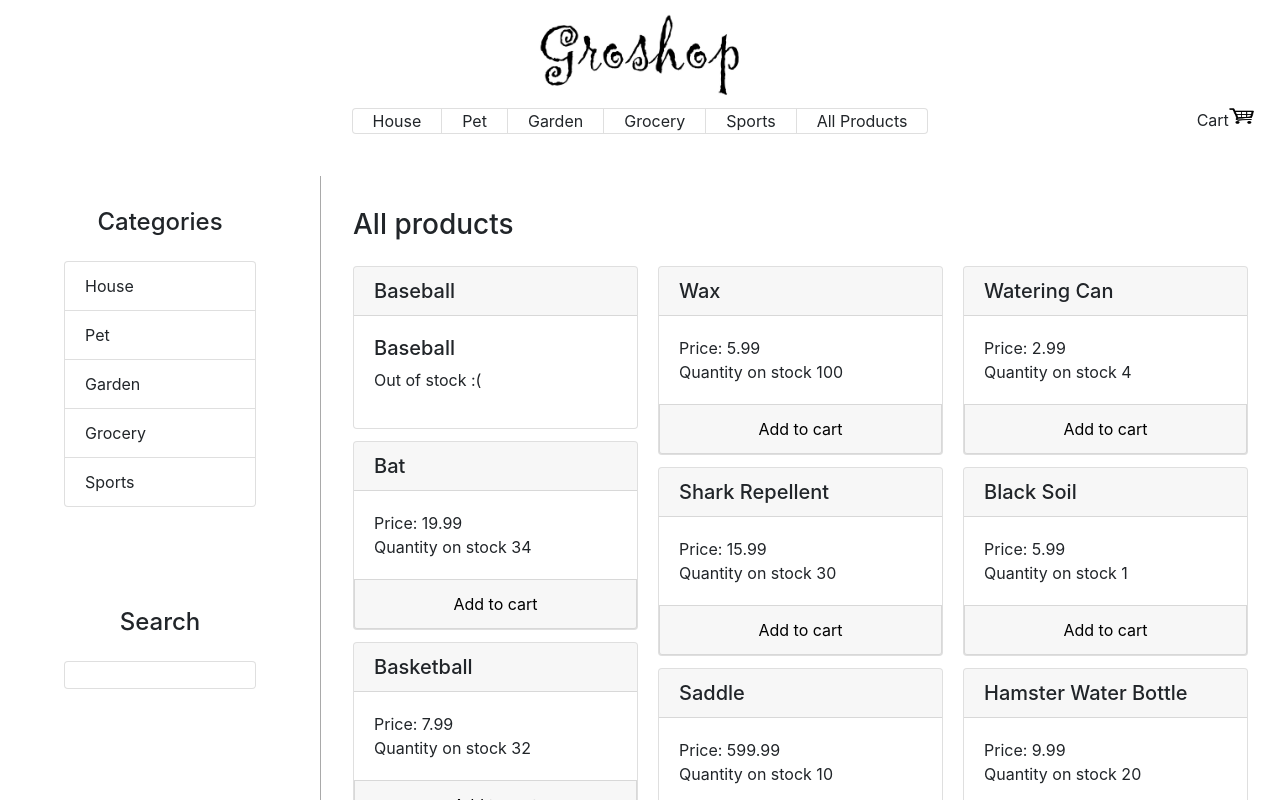
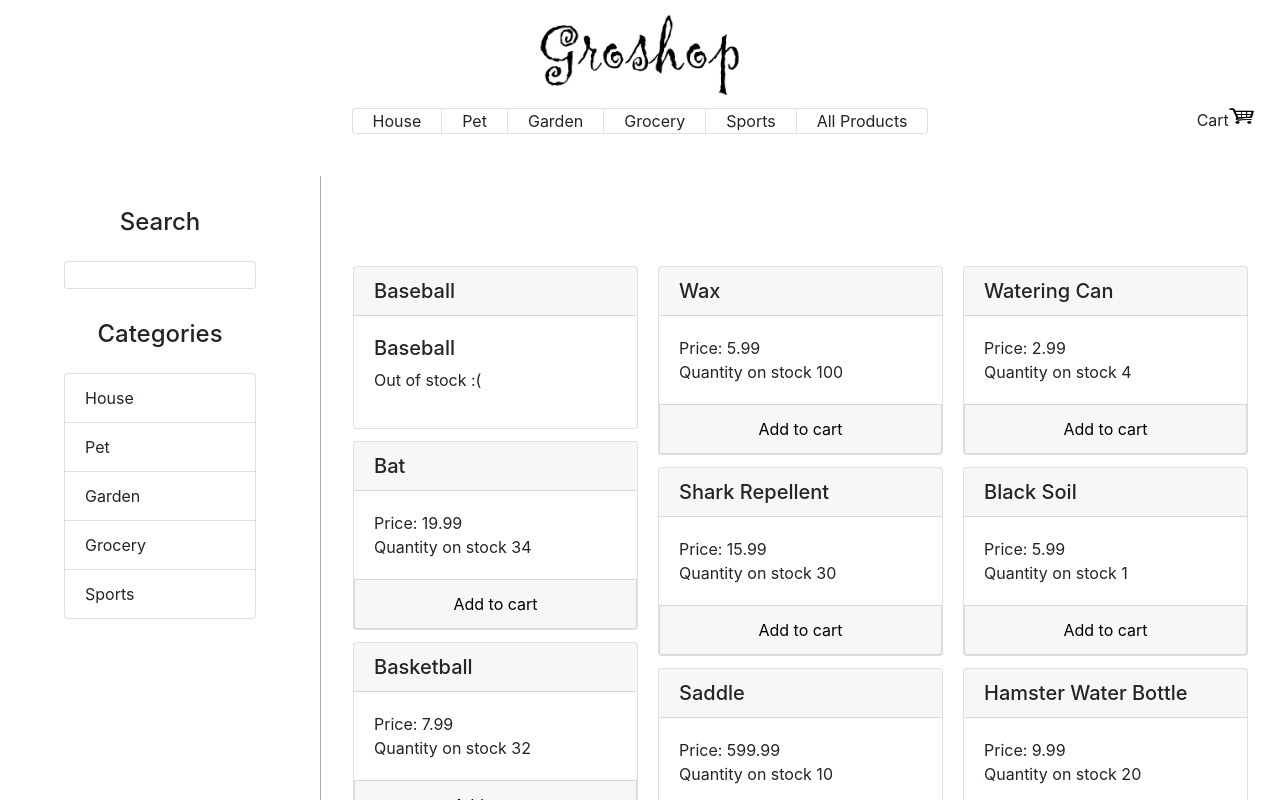
Before and after one commit to Costath/eCommerce, an Angular app: page /products in a window 1280 px wide. Shown: the top 800 px of the page. Built offline with nearby package versions, Linux system fonts and the light colour scheme.

Commit message:
Changed the order of items list filters

```diff
--- a/src/app/content/content.component.css
+++ b/src/app/content/content.component.css
@@ -9,9 +9,9 @@ app-items-list {
 
 #filters {
     display: grid;
-    grid-template-rows: 50vh 14vh;
-    grid-template-areas: "categories"
-                         "searchByName";
+    grid-template-rows: 14vh 50vh;
+    grid-template-areas: "searchByName"
+                         "categories";
 }
 
 app-categories-list {
--- a/src/app/content/items-list/items-list.component.html
+++ b/src/app/content/items-list/items-list.component.html
@@ -7,7 +7,8 @@
       {{ searchText }} <sup class="btn p-0" (click)="clearSearchText()">X</sup>
     </span>
   </h3>
-  <h3 *ngIf="!category && !searchText">All products</h3>
+  <!-- <h3 *ngIf="!category && !searchText">All products</h3> -->
+  <h3 *ngIf="!category && !searchText">&nbsp;</h3>
   <div class="card-columns">
     <div class="card" *ngFor="let product of products">
         <h5 class="card-header"> {{ product.name }} </h5>
```
